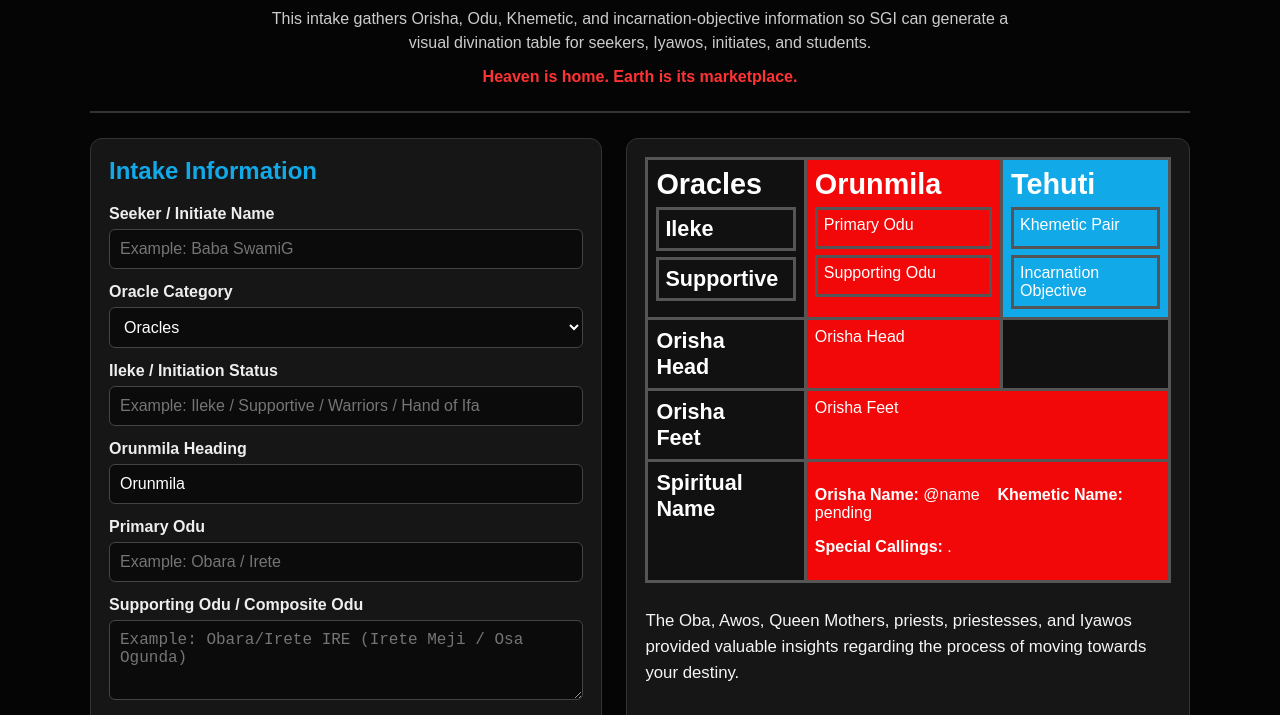
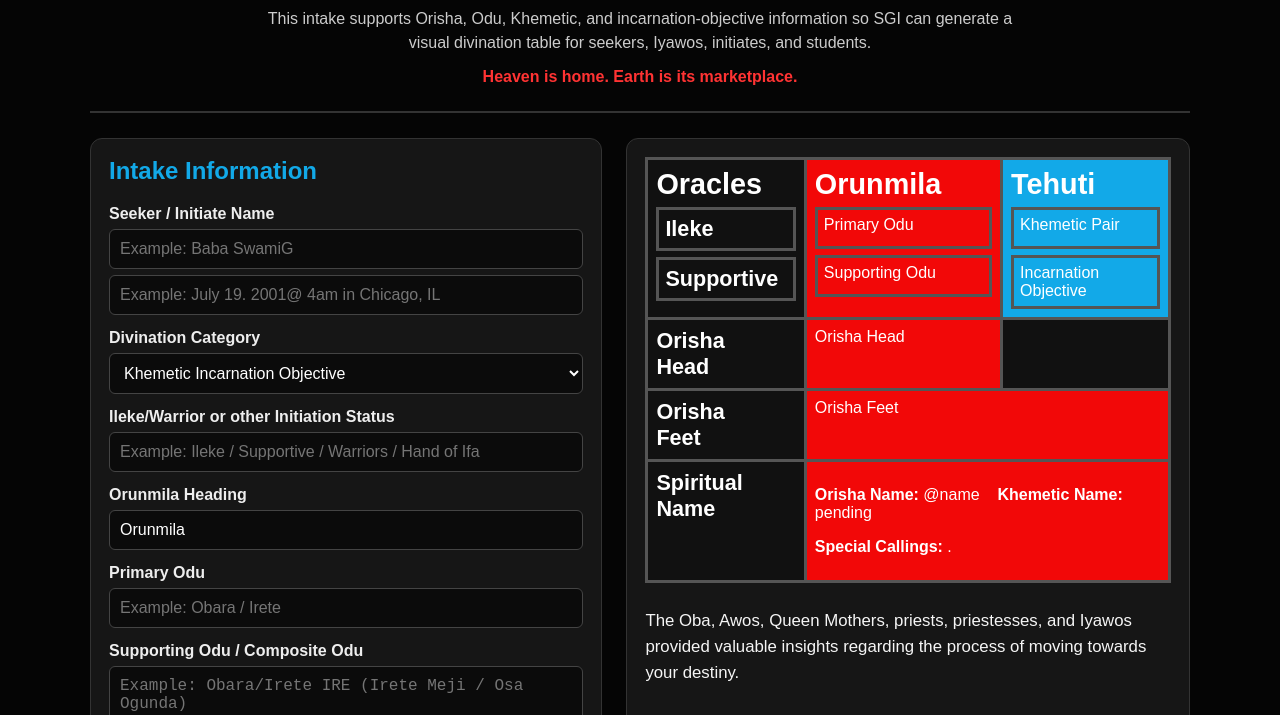
Before and after one commit to 16cowrie/intake, a plain HTML site: page index.html in a window 1280 px wide. Shown: the part 82-797 px from the top of the page. Drawn offline with Linux system fonts and the light colour scheme.

Commit message:
Update intake form labels and options

```diff
--- a/index.html
+++ b/index.html
@@ -250,7 +250,7 @@
   <header>
     <h1>SwamiG Institute Divination Intake Form</h1>
     <p>
-      This intake gathers Orisha, Odu, Khemetic, and incarnation-objective information
+      This intake supports Orisha, Odu, Khemetic, and incarnation-objective information
       so SGI can generate a visual divination table for seekers, Iyawos, initiates, and students.
     </p>
     <p class="sgi-note">Heaven is home. Earth is its marketplace.</p>
@@ -264,18 +264,23 @@
 
       <label>Seeker / Initiate Name</label>
       <input type="text" id="seekerName" placeholder="Example: Baba SwamiG" />
+        <input type="text" id="seekerBirth" placeholder="Example: July 19. 2001@ 4am in Chicago, IL" />
 
-      <label>Oracle Category</label>
+
+      <label>Divination Category</label>
       <select id="oracleCategory">
-        <option>Oracles</option>
-        <option>Ileke</option>
-        <option>Supportive</option>
-        <option>Orisha Head</option>
-        <option>Orisha Feet</option>
-        <option>Spiritual Name</option>
+        <option>Khemetic Incarnation Objective</option>
+        <option>Ifa Head Orisha/Odu</option>
+        <option>Ifa Support Orisha/Odu</option>
+        <option>Ileke Initiation</option>
+        <option>Warrior Initiation</option>
+        <option>Hand of Ifa</option>
+
+        <option>Priesthood</option>
+
       </select>
 
-      <label>Ileke / Initiation Status</label>
+      <label>Ileke/Warrior or other Initiation Status</label>
       <input type="text" id="ileke" placeholder="Example: Ileke / Supportive / Warriors / Hand of Ifa" />
 
       <label>Orunmila Heading</label>
```
